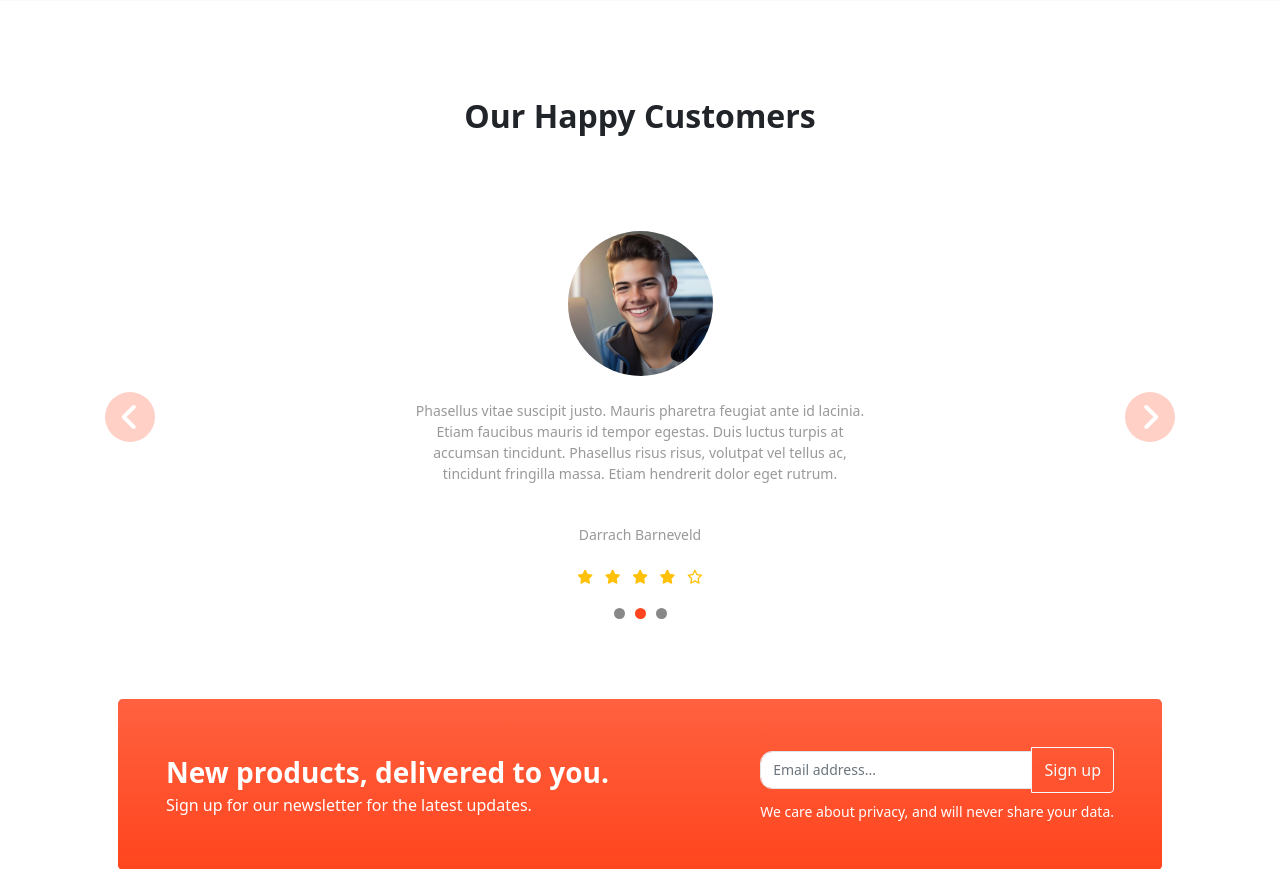
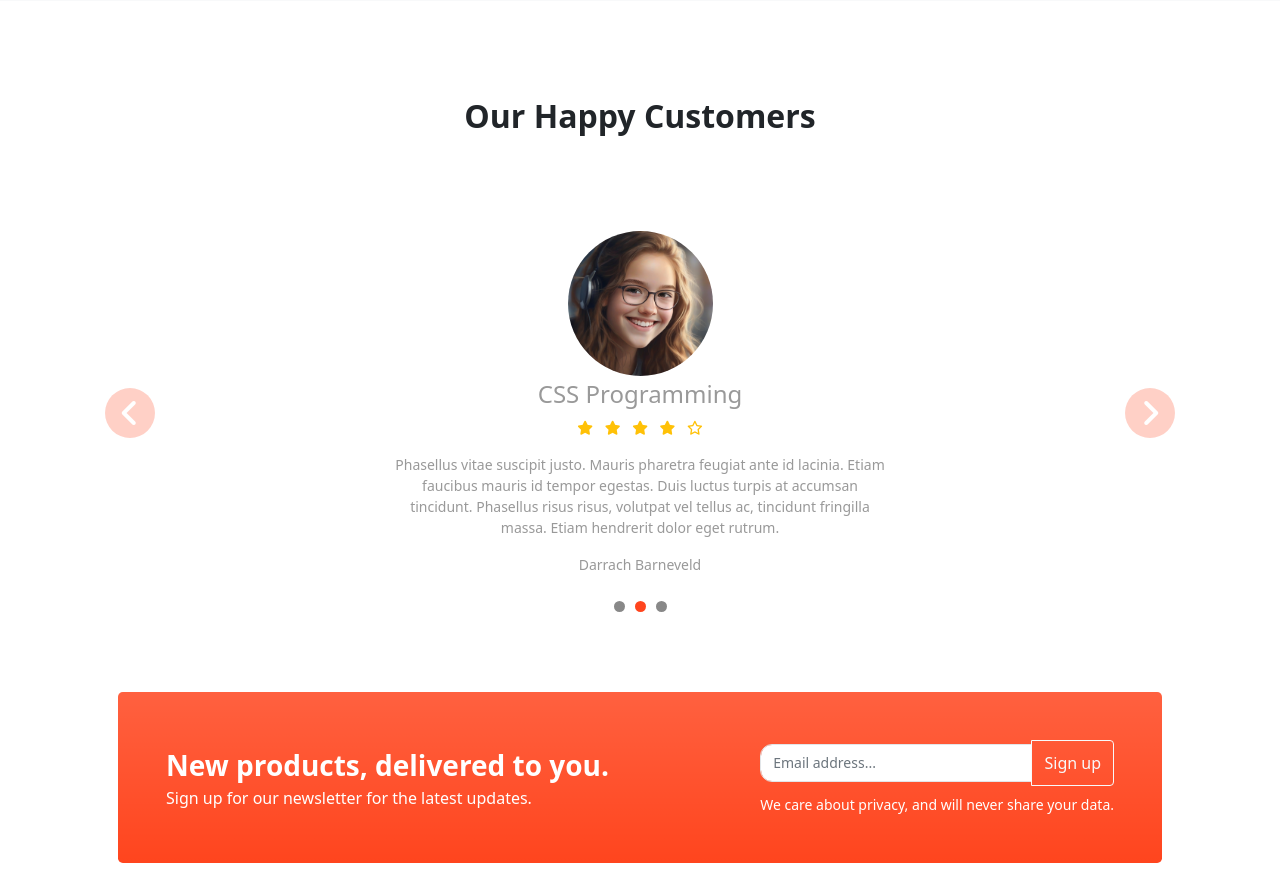
Before and after one commit to DarrachBarneveld/Ci-Swag-Store, a Django app: page / in a window 1280 px wide. Shown: the part 1468-2337 px from the top of the page. Run offline with Django 3.2, Linux system fonts and the light colour scheme; grey boxes labelled with a size stand in for pictures from a placeholder-image service; parts of the project's set-up code (start-up, migrations or seed data) failed here and were passed over; some libraries are stand-ins or nearby versions.

Commit message:
Added product name to testimonial

```diff
--- a/static/css/base.css
+++ b/static/css/base.css
@@ -254,6 +254,10 @@ a {
   bottom: 15px;
 }
 
+.carousel .carousel-indicators:hover {
+  cursor: pointer;
+}
+
 .carousel-indicators li.active {
   background: var(--primary-orange);
 }
--- a/templates/includes/carousel.html
+++ b/templates/includes/carousel.html
@@ -7,15 +7,9 @@
   <div class="carousel-inner">
     <div class="carousel-item text-center item-center active">
       <div class="img-box">
-        <img src="/media/2.jpg" alt="" />
+        <img src="/media/1.jpg" alt="" />
       </div>
-      <p class="testimonial text-center mx-auto p-4">
-        Phasellus vitae suscipit justo. Mauris pharetra feugiat ante id lacinia.
-        Etiam faucibus mauris id tempor egestas. Duis luctus turpis at accumsan
-        tincidunt. Phasellus risus risus, volutpat vel tellus ac, tincidunt
-        fringilla massa. Etiam hendrerit dolor eget rutrum.
-      </p>
-      <p class="overview text-center mx-auto">Darrach Barneveld</p>
+      <h3 class="h4 mt-1">CSS Programming</h3>
       <div class="star-rating">
         <ul class="list-inline">
           <li class="list-inline-item">
@@ -35,18 +29,20 @@
           </li>
         </ul>
       </div>
-    </div>
-    <div class="carousel-item text-center item-center">
-      <div class="img-box">
-        <img src="/media/2.jpg" alt="" />
-      </div>
-      <p class="testimonial text-center mx-auto p-4">
+      <p class="testimonial text-center mx-auto">
         Phasellus vitae suscipit justo. Mauris pharetra feugiat ante id lacinia.
         Etiam faucibus mauris id tempor egestas. Duis luctus turpis at accumsan
         tincidunt. Phasellus risus risus, volutpat vel tellus ac, tincidunt
         fringilla massa. Etiam hendrerit dolor eget rutrum.
       </p>
       <p class="overview text-center mx-auto">Darrach Barneveld</p>
+    </div>
+
+    <div class="carousel-item text-center item-center">
+      <div class="img-box">
+        <img src="/media/2.jpg" alt="" />
+      </div>
+      <h3 class="h4 mt-1">Python Programming</h3>
       <div class="star-rating">
         <ul class="list-inline">
           <li class="list-inline-item">
@@ -66,18 +62,20 @@
           </li>
         </ul>
       </div>
-    </div>
-    <div class="carousel-item text-center item-center">
-      <div class="img-box">
-        <img src="/media/2.jpg" alt="" />
-      </div>
-      <p class="testimonial text-center mx-auto p-4">
+      <p class="testimonial text-center mx-auto">
         Phasellus vitae suscipit justo. Mauris pharetra feugiat ante id lacinia.
         Etiam faucibus mauris id tempor egestas. Duis luctus turpis at accumsan
         tincidunt. Phasellus risus risus, volutpat vel tellus ac, tincidunt
         fringilla massa. Etiam hendrerit dolor eget rutrum.
       </p>
       <p class="overview text-center mx-auto">Darrach Barneveld</p>
+    </div>
+
+    <div class="carousel-item text-center item-center">
+      <div class="img-box">
+        <img src="/media/3.jpg" alt="" />
+      </div>
+      <h3 class="h4 mt-1">Java Programming</h3>
       <div class="star-rating">
         <ul class="list-inline">
           <li class="list-inline-item">
@@ -97,6 +95,13 @@
           </li>
         </ul>
       </div>
+      <p class="testimonial text-center mx-auto">
+        Phasellus vitae suscipit justo. Mauris pharetra feugiat ante id lacinia.
+        Etiam faucibus mauris id tempor egestas. Duis luctus turpis at accumsan
+        tincidunt. Phasellus risus risus, volutpat vel tellus ac, tincidunt
+        fringilla massa. Etiam hendrerit dolor eget rutrum.
+      </p>
+      <p class="overview text-center mx-auto">Darrach Barneveld</p>
     </div>
   </div>
   <button
```
